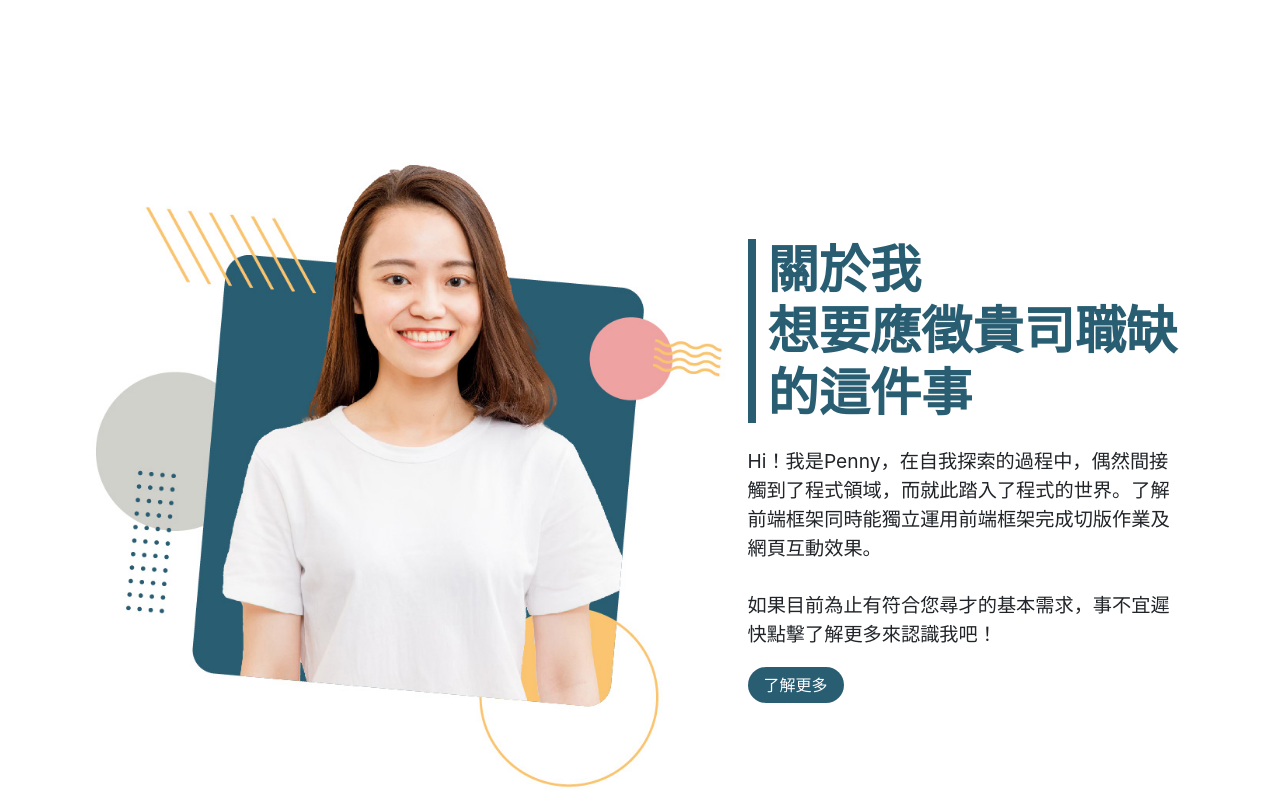
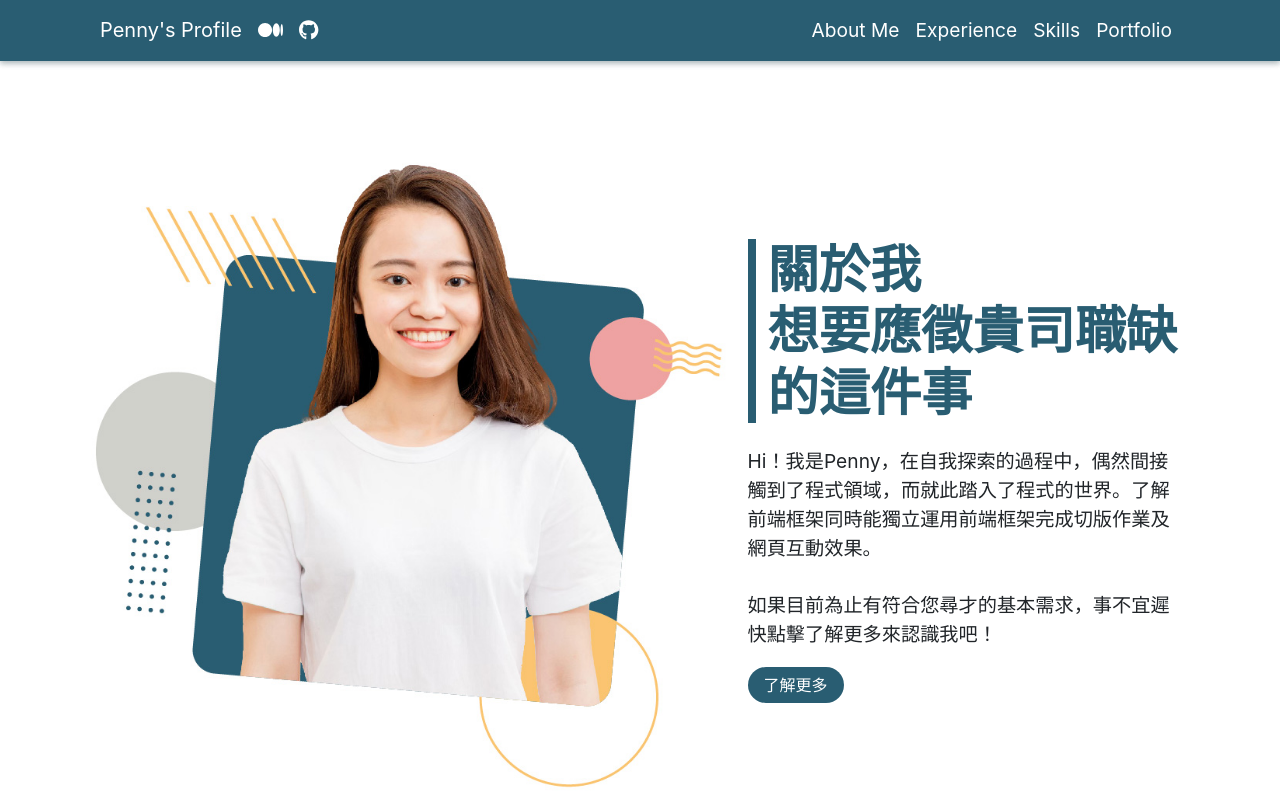
Before and after one commit to pennypan0111/PennyPanProfile, a Vue app in the folder ClientApp/: page / in a window 1280 px wide. Shown: the top 800 px of the page. Built offline with nearby package versions, Linux system fonts and the light colour scheme.

Commit message:
add headerTop section

```diff
--- a/ClientApp/src/App.vue
+++ b/ClientApp/src/App.vue
@@ -1,7 +1,14 @@
 <script>
+import HeaderTop from './components/HeaderTop.vue'
 
+export default {
+  components: {
+    HeaderTop
+  }
+}
 </script>
 
 <template>
-    <RouterView />
+  <HeaderTop></HeaderTop>
+  <RouterView />
 </template>
--- a/ClientApp/src/assets/main.css
+++ b/ClientApp/src/assets/main.css
@@ -10,6 +10,68 @@
 }
 .secondary-default {
   color: #fac470;
+}
+
+/* ---------- HeaderTop ---------- */
+.bg-light{
+  background: #295d72 !important;
+  position: fixed;
+  width: 100%;
+  box-shadow:  0 2px 6px 0 rgba(70, 94, 100, 0.28), 0 2px 6px 0 rgba(70, 94, 100, 0.28);
+  z-index: 10;
+}
+.navbar-light .navbar-nav .show > .nav-link, .navbar-light .navbar-nav .active > .nav-link, .navbar-light .navbar-nav .nav-link.show, .navbar-light .navbar-nav .nav-link.active{
+  color: #ffffff;
+}
+.navbar-light .navbar-brand:hover, .navbar-light .navbar-brand:focus{
+  color: #ffffff;
+}
+.navbar-light .navbar-brand{
+  color: #ffffff;
+}
+.navbar-light .navbar-nav .nav-link{
+  color: #ffffff;
+  font-size: 1.2rem;
+}
+.navbar-light .navbar-nav .nav-link:hover, .navbar-light .navbar-nav .nav-link:focus{
+  color: #fac470;
+}
+.navbar-collapse{
+  border-top: 2px solid rgba(255, 255, 255, 0.24);
+}
+.navbar-light .navbar-toggler{
+  border: 0 solid transparent;
+  color: #ffffff;
+  font-size: 1.4rem;
+}
+.navbar-blog {
+  display: inline-block;
+  padding-top: 0.3125rem;
+  padding-bottom: 0.3125rem;
+  margin-right: 1rem;
+  font-size: 1.25rem;
+  line-height: inherit;
+  white-space: nowrap;
+  color: #ffffff;
+}
+.navbar-blog:hover {
+  color: #fac470;
+}
+.modal-mask{
+  position: fixed;
+  top: 0;
+  left: 0;
+  width: 100%;
+  height: 100%;
+  background-color: rgba(0, 0, 0, .5);
+  z-index: 2;
+  transition: opacity .3s ease;
+  display: block;
+}
+@media screen and (min-width:992px){
+  .navbar-collapse{
+    border-top: 0px solid transparent;
+  }
 }
 
 /* ---------- Profile ----------*/
--- /dev/null
+++ b/ClientApp/src/components/HeaderTop.vue
@@ -0,0 +1,75 @@
+<script>
+export default {
+  data() {
+    return {
+      isNavOpen: false,
+      isMaskShow: false,
+      icon: 'fa-solid fa-bars'
+    }
+  },
+  mounted () {
+    window.addEventListener('resize', this.handleWindowResize)
+  },
+  computed: {
+    iconStatus() {
+      return this.isNavOpen ? 'fa-solid fa-xmark' : 'fa-solid fa-bars'
+    },
+    modalState() {
+      return this.isMaskShow ? 'block' : 'none'
+    }
+  },
+  methods: {
+    toggleNav() {
+      this.isNavOpen = !this.isNavOpen
+      this.isMaskShow = !this.isMaskShow
+    },
+    handleWindowResize () {
+      if (window.innerWidth > 992) {
+        this.isMaskShow = false
+      } else {
+        this.isNavOpen = false
+        this.isMaskShow = false
+      }
+    }
+  }
+}
+</script>
+
+<template>
+
+  <nav class="navbar navbar-expand-lg navbar-light bg-light">
+    <div class="container">
+
+      <div>
+        <a class="navbar-brand" href="/">Penny's Profile</a>
+        <a class="navbar-blog" href="https://medium.com/@panting0111" target="_blank"><font-awesome-icon icon="fa-brands fa-medium"/></a>
+        <a class="navbar-blog" href="https://github.com/pennypan0111" target="_blank"><font-awesome-icon icon="fa-brands fa-github"/></a>
+      </div>
+
+      <button class="navbar-toggler" type="button" data-toggle="collapse" data-target="#navbarNav" aria-controls="navbarNav" aria-expanded="false" aria-label="Toggle navigation" @click="toggleNav">
+        <font-awesome-icon :icon="iconStatus" />
+      </button>
+
+      <div class="collapse navbar-collapse justify-content-end" :class="{ 'show': isMaskShow }" id="navbarNav">
+        <ul class="navbar-nav text-center">
+          <li class="nav-item active">
+            <a class="nav-link" href="#AboutMe">About Me</a>
+          </li>
+          <li class="nav-item">
+            <a class="nav-link" href="#Experience">Experience</a>
+          </li>
+          <li class="nav-item">
+            <a class="nav-link" href="#Skills">Skills</a>
+          </li>
+          <li class="nav-item">
+            <a class="nav-link" href="#Portfolio">Portfolio</a>
+          </li>
+        </ul>
+      </div>
+
+    </div>
+  </nav>
+
+  <div :class="{ 'modal-mask': isMaskShow }" @click="toggleNav"></div>
+
+</template>
--- a/ClientApp/src/main.js
+++ b/ClientApp/src/main.js
@@ -8,16 +8,22 @@
 import { createApp } from 'vue'
 import { createPinia } from 'pinia'
 
+import { library } from '@fortawesome/fontawesome-svg-core'
+import { FontAwesomeIcon } from '@fortawesome/vue-fontawesome'
+import { faMedium, faGithub } from '@fortawesome/free-brands-svg-icons'
+import { faBars, faXmark, faAngleRight, faAngleLeft, faCircleUp } from '@fortawesome/free-solid-svg-icons'
+
 import ElementPlus from 'element-plus'
 
 import App from './App.vue'
 import router from './router'
 
+library.add(faMedium, faGithub, faBars, faXmark, faAngleRight, faAngleLeft, faCircleUp)
 const app = createApp(App)
 
 app.use(createPinia())
 app.use(router)
 
 app.use(ElementPlus)
-
+app.component('font-awesome-icon', FontAwesomeIcon)
 app.mount('#app')
```
